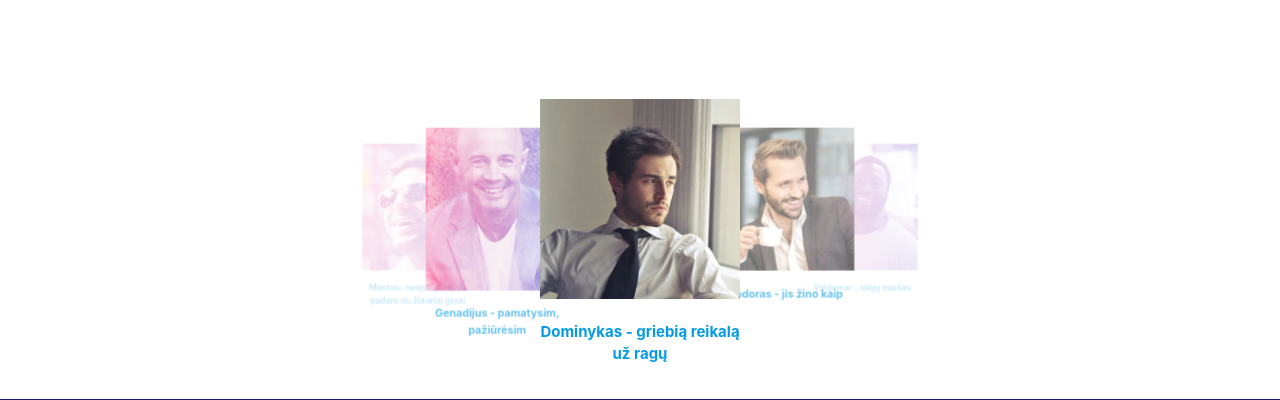
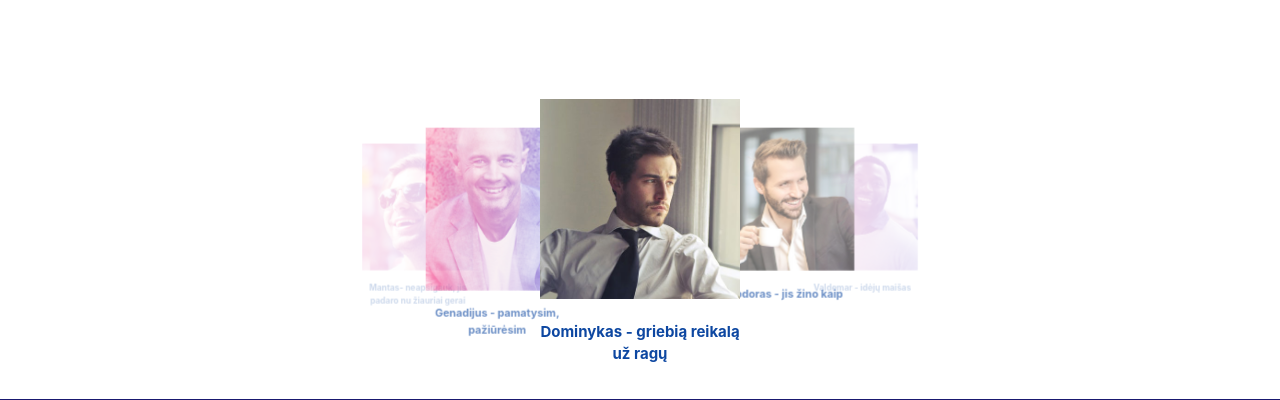
Before and after one commit to makdura/grupe2, a PHP site: page /contacts.php in a window 1280 px wide. Shown: the part 1061-1461 px from the top of the page. Run offline with PHP 8.4, Linux system fonts and the light colour scheme.

Commit message:
spalva fontu

```diff
--- a/contacts.php
+++ b/contacts.php
@@ -38,19 +38,19 @@
 
     <div class="carousel">
         <a class="carousel-item" href="#one!"><img src="images/person_4.jpg">
-            <p>Dominykas - griebią reikalą už ragų</p>
+            <p class="blue-text text-darken-4">Dominykas - griebią reikalą už ragų</p>
         </a>
         <a class="carousel-item" href="#two!"><img src="images/person_1.jpg">
-            <p>Teodoras - jis žino kaip</p>
+            <p class="blue-text text-darken-4">Teodoras - jis žino kaip</p>
         </a>
         <a class="carousel-item" href="#three!"><img src="images/speaker-3.jpg">
-            <p>Valdemar - idėjų maišas</p>
+            <p class="blue-text text-darken-4">Valdemar - idėjų maišas</p>
         </a>
         <a class="carousel-item" href="#four!"><img src="images/guest-2.jpg">
-            <p>Mantas- neapsigauk, jis padaro nu žiauriai gerai</p>
+            <p class="blue-text text-darken-4">Mantas- neapsigauk, jis padaro nu žiauriai gerai</p>
         </a>
         <a class="carousel-item" href="#five!"><img src="images/speaker-5.jpg">
-            <p>Genadijus - pamatysim, pažiūrėsim</p>
+            <p class="blue-text text-darken-4">Genadijus - pamatysim, pažiūrėsim</p>
         </a>
     </div>
 </div>
--- a/styles/style.css
+++ b/styles/style.css
@@ -41,7 +41,6 @@ nav {
 .carousel{
     text-align: center;
     font-weight: bold;
-    color: black;
 
 
 }
```
